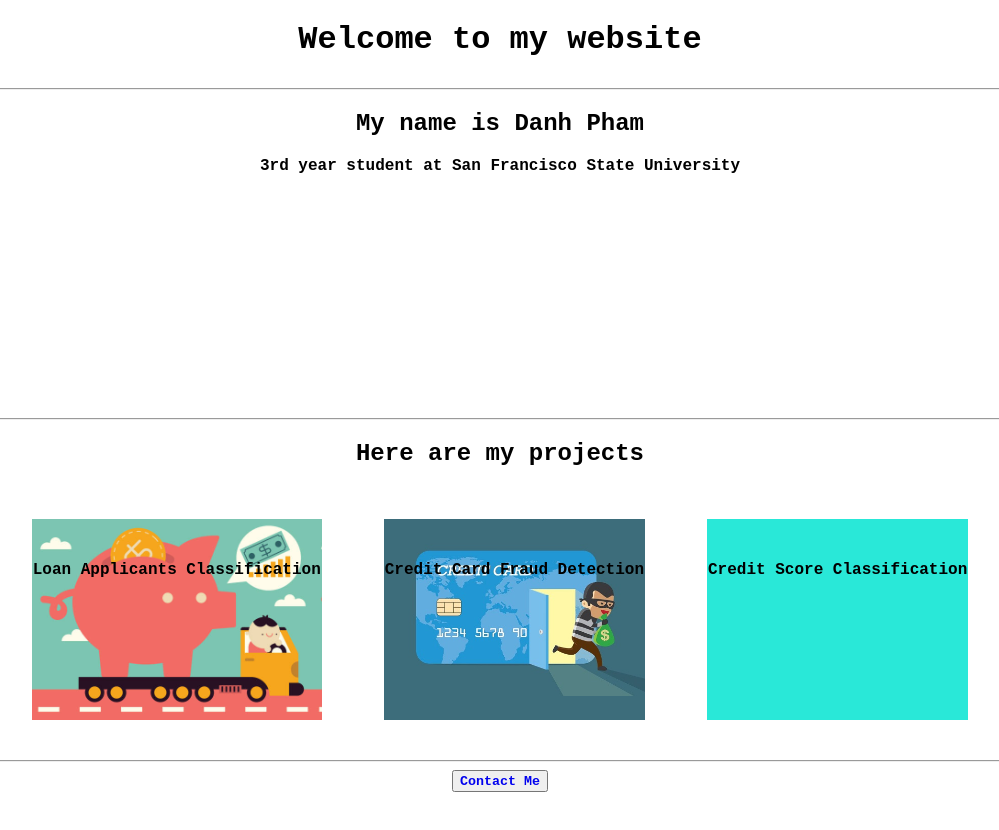
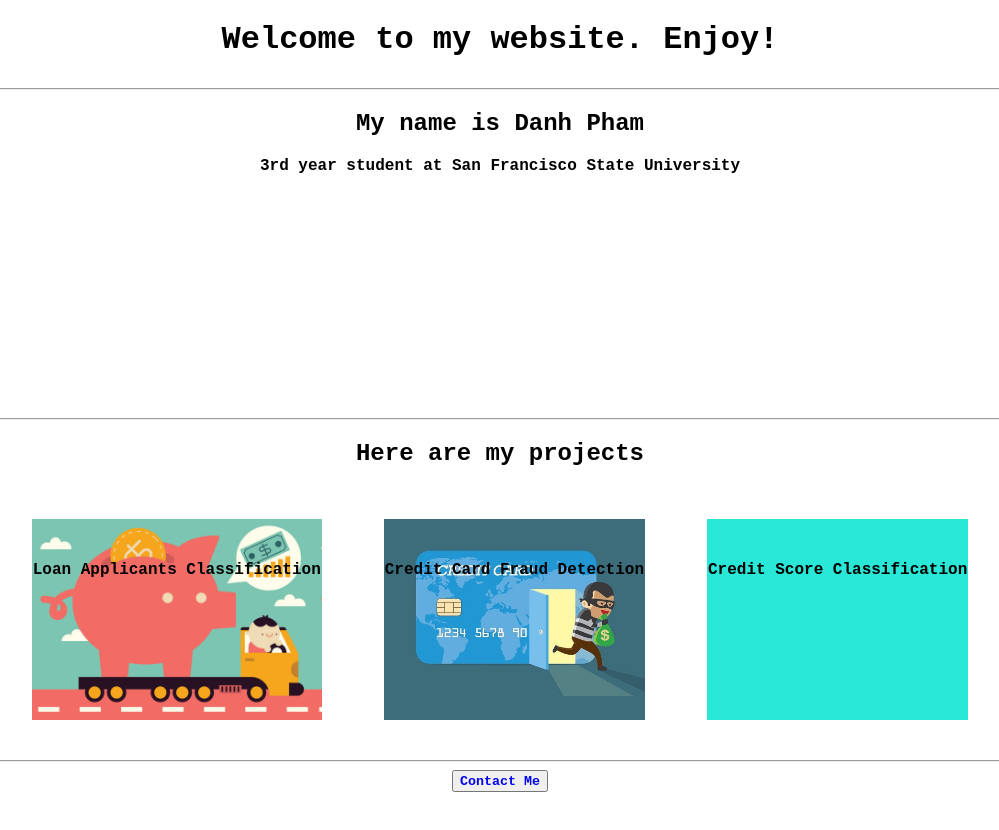
Before and after one commit to danhpham2000/Portfolio-Website, a plain HTML site: page index.html in a window 1280 px wide. Shown: the whole page, without its empty margins (140-1139 px from the left). Drawn offline with Linux system fonts and the light colour scheme.

Commit message:
Update index.html

```diff
--- a/index.html
+++ b/index.html
@@ -9,7 +9,7 @@
 </head>
 <body>
     <div class="header">
-        <h1>Welcome to my website</h1>
+        <h1>Welcome to my website. Enjoy!</h1>
     </div>
     <hr>
 
```
